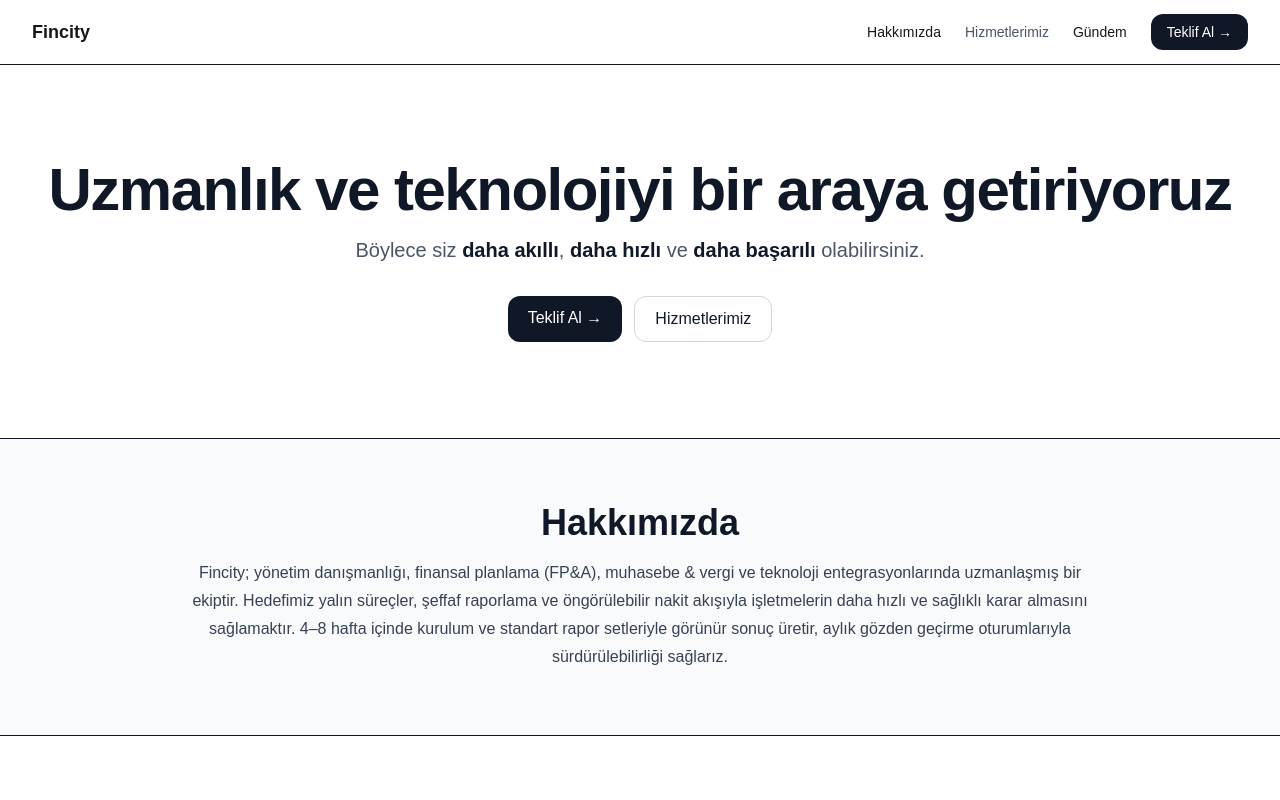
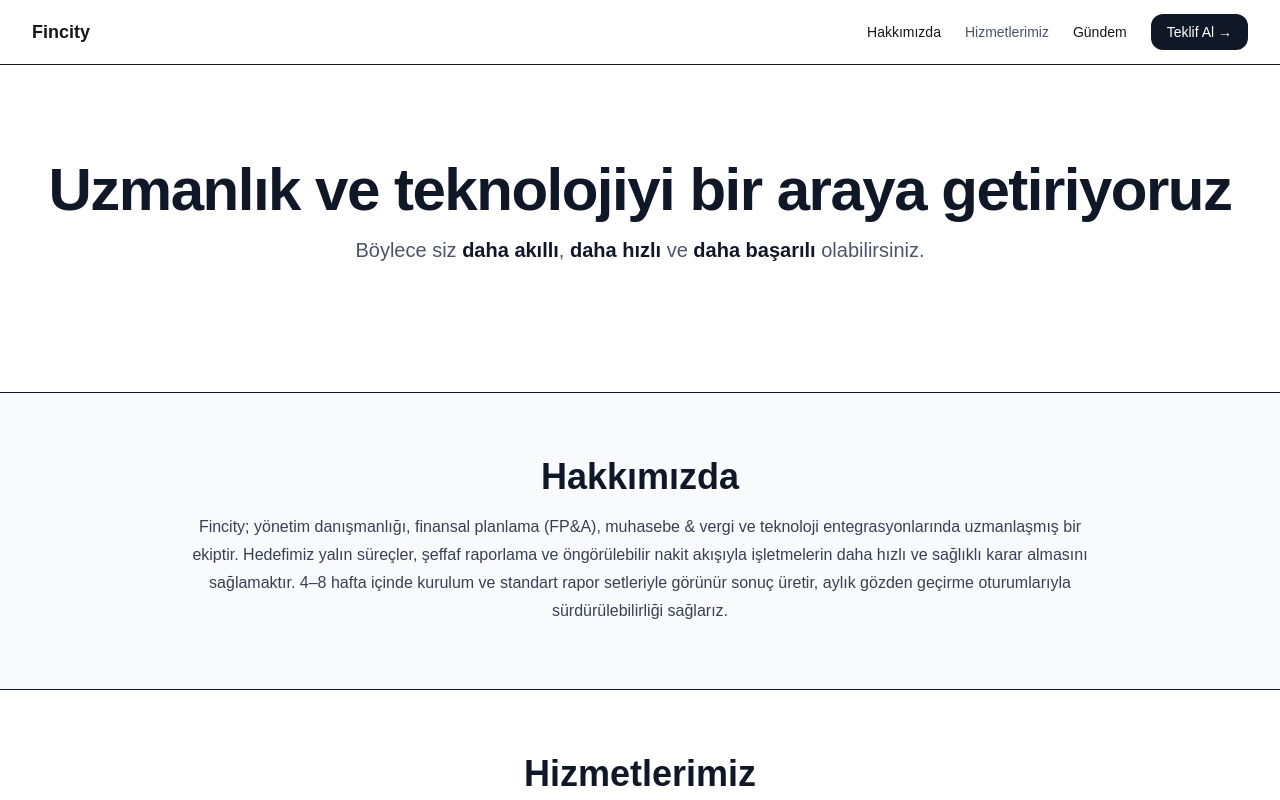
Before and after one commit to FinsightTR/fincity-site, a Next.js app: page / in a window 1280 px wide. Shown: the top 800 px of the page. Built offline with nearby package versions, Linux system fonts and the light colour scheme.

Commit message:
Hero bölümünden Teklif Al ve Hizmetlerimiz butonları kaldırıldı

```diff
--- a/app/page.tsx
+++ b/app/page.tsx
@@ -21,20 +21,8 @@ export default function HomePage() {
           <span className="font-semibold text-gray-900">daha hızlı</span> ve{" "}
           <span className="font-semibold text-gray-900">daha başarılı</span> olabilirsiniz.
         </p>
-        <div className="mt-8 flex justify-center gap-3">
-          <Link
-            href="/contact"
-            className="rounded-xl bg-gray-900 px-5 py-2.5 text-white hover:bg-gray-800"
-          >
-            Teklif Al →
-          </Link>
-          <Link
-            href="/#hizmetler"
-            className="rounded-xl border border-gray-300 px-5 py-2.5 hover:bg-gray-50"
-          >
-            Hizmetlerimiz
-          </Link>
-        </div>
+      <div className="mt-8"></div>
+
       </section>
 
       {/* HAKKIMIZDA */}
```
